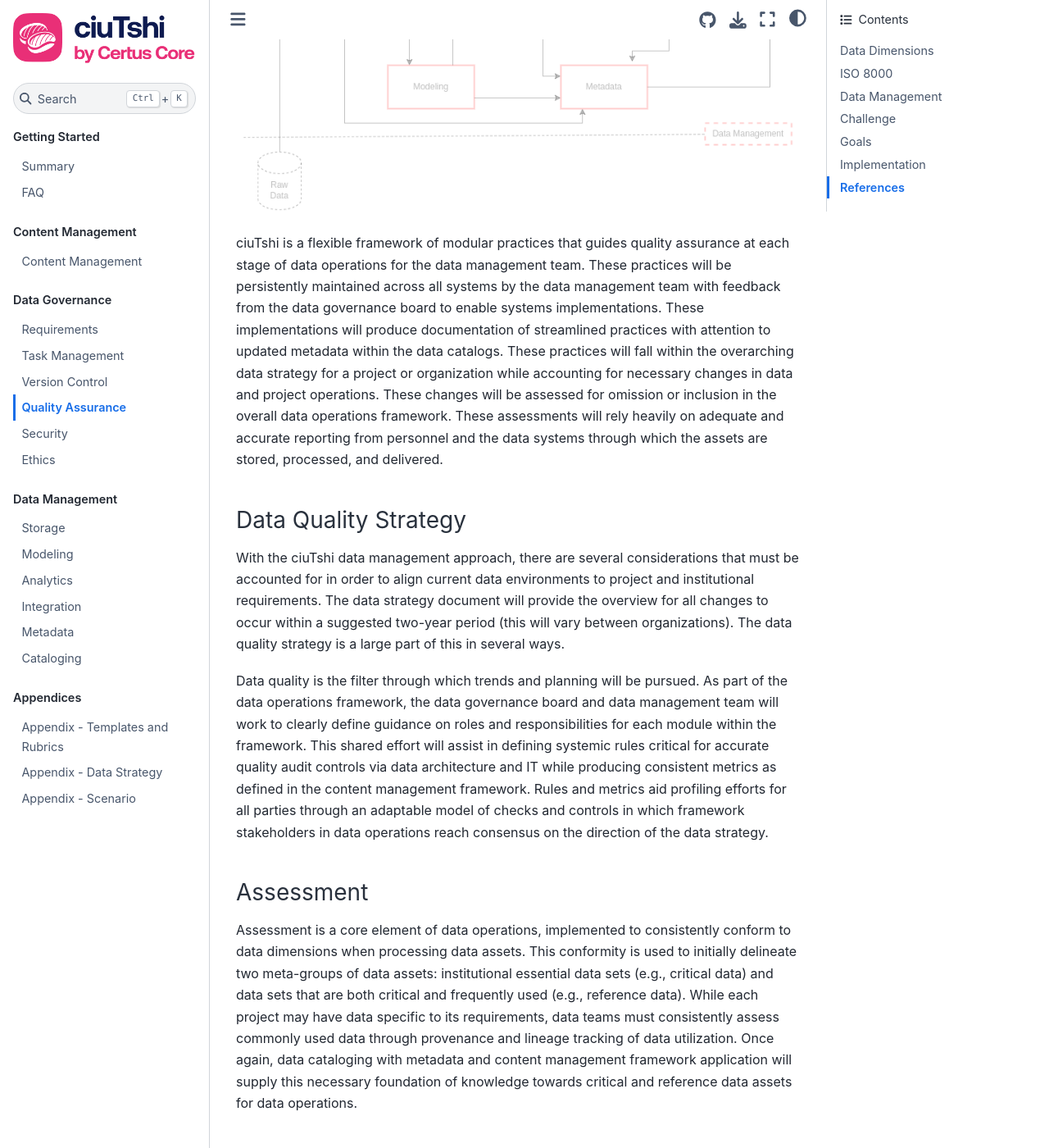
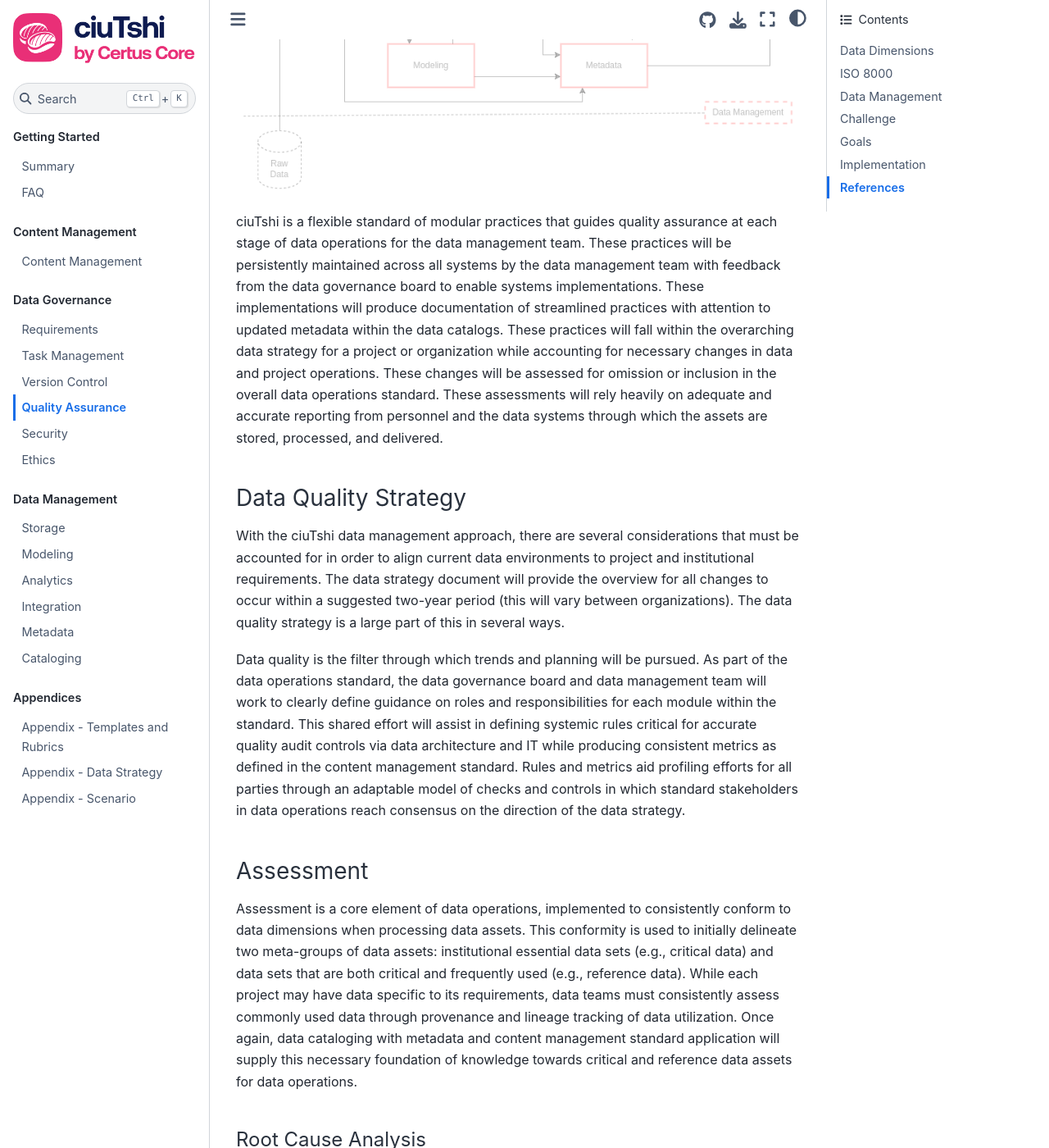
Before and after one commit to CertusGroup/ciutshi, a Sphinx documentation site: the page built from docs/source/quality_assurance.md, in a window 1280 px wide and 1400 px high, scrolled down 5109 px. Shown: the whole window at 82% size. Built offline with Sphinx 7.4.7 and the Sphinx Book theme 1.1.4, drawn with Linux system fonts in a browser that asks for light colours; some of the changed text lies outside the part shown.

Commit message:
update language - data gov modules

```diff
--- a/docs/source/quality_assurance.md
+++ b/docs/source/quality_assurance.md
@@ -2,7 +2,7 @@
 
 Data operations is focused on mobilizing high-quality outcomes for data products and data services requests. This goal of quality assurance for data assets is critical as it effects the practices and shifts through data governance to data management fundamentals. Data quality management is the planning, implementation, and control of activities that apply consistent and rigorous techniques to requested data assets at a high standard of assurance[1](quality_assurance/references).
 
-This focus on assurance for reliability is ultimately geared towards building institutional trust with customers and stakeholders[2](quality_assurance/references). As the data operations framework encourages literacy for broad application of common data practices, quality assurance is directed at development of understanding for the methods and context of data products and services. These knowledge processes require a nuanced set of relationships linking planning, data practices, institutional data standards, and overarching data governance processes.
+This focus on assurance for reliability is ultimately geared towards building institutional trust with customers and stakeholders[2](quality_assurance/references). As the data operations standard encourages literacy for broad application of common data practices, quality assurance is directed at development of understanding for the methods and context of data products and services. These knowledge processes require a nuanced set of relationships linking planning, data practices, institutional data standards, and overarching data governance processes.
 
 It is important to understand that data governance processes, like data operations and data management, should be handled and grown as a program and not a project. The mentality of a data assurance program encourages a strategic engagement with the practices as a holistic system within data operations, guiding data governance practices towards data management efficiencies. A commitment to this guidance results in measurability of impact, leading to data-driven cost reductions in operations, access to, and maintenance of data asset resources. Commitment to quality assurance also hedges security risks through iterative, supervised review of practices. Observation and refinement of these practices allows for rapid remediation of data challenges encounter by the customers.
 
@@ -35,13 +35,13 @@ ciuTshi is structured to fully-integrate data management practices with data ope
 
 ### Rules
 
-Rules are the most fundamental element of data lifecycle management. Though these may integrate in specific ways based on the data architecture, what they control and how they impact data management are commonly applied across institutional systems. The rule-based compliance to data dimension considerations within quality assurance drive institutional value of the architectures and the guiding frameworks. As a result, rules establish policy within and between institutional data architectures: distinguishing baseline data management across all systems while tracking unique practices within each without affecting reproducibility of results in the others. This goal of establishing and maintaining parity across data systems is how data lifecycle management sustains and evolves its practices with minimal strategic risks.
+Rules are the most fundamental element of data lifecycle management. Though these may integrate in specific ways based on the data architecture, what they control and how they impact data management are commonly applied across institutional systems. The rule-based compliance to data dimension considerations within quality assurance drive institutional value of the architectures and the guiding standards. As a result, rules establish policy within and between institutional data architectures: distinguishing baseline data management across all systems while tracking unique practices within each without affecting reproducibility of results in the others. This goal of establishing and maintaining parity across data systems is how data lifecycle management sustains and evolves its practices with minimal strategic risks.
 
-These rules, covering several factors including roles and responsibilities per framework module, will be detailed within the content management framework and metadata practices.
+These rules, covering several factors including roles and responsibilities per standard module, will be detailed within the content management standard and metadata practices.
 
 ### Issues
 
-Where rules establish parity of policy across systems, it should be understood that each rule is created to account for particular risks in the frameworks and data systems. These risks may be internally- or externally-driven based on the institution, the users, and the overarching data security policies. This version of the ciuTshi data operations framework covers four initial areas of consideration: leadership; data entry practices; functionality; and system design.
+Where rules establish parity of policy across systems, it should be understood that each rule is created to account for particular risks in the standards and data systems. These risks may be internally- or externally-driven based on the institution, the users, and the overarching data security policies. This version of the ciuTshi data operations standard covers four initial areas of consideration: leadership; data entry practices; functionality; and system design.
 
 An initial consideration to consistent compliance with data operations practices is found in challenges with leadership. From persistent and incremental use of requirements for data management function to delivery of data products with educational and documentation materials, there is a cyclical relationship that must be maintained between leadership, project management, and the data management teams. Many of these will be addressed through development of nuanced content management practices. These practice in turn will allow data operations, data architecture, and technology team leadership to accurately and efficiently allocate resources for optimal project outcomes.
 
@@ -55,7 +55,7 @@ In order to maintain data dimensions, care and attention must be paid to how iss
 
 ## Challenge
 
-Projects can process numerous single-use data sets across several projects and networks each year. This data management complexity makes data processing and data system reuse challenging. Quality assurance will ensure consistent implementation and documentation of data practices within data operations using options such as: a multi-network data catalog system, content management templates, reusable metadata models, and other adaptable practices. This framework demonstrates responsibility to data project customers and stakeholders through delivery of data assets in manners that are reproducible and maintainable to a high-level of quality. The dedication to reproducibility drives simplified transfer of knowledge between ciuTshi-compliant systems and customer systems, resulting in much quicker development cycles with enriched metrics, rapid feedback, and cumulative insight generation. In a constantly changing data landscape, projects needs to have a quality assurance system that encourages persistent vigilance on data operations resources and how to best mobilize them for optimized data management practices.
+Projects can process numerous single-use data sets across several projects and networks each year. This data management complexity makes data processing and data system reuse challenging. Quality assurance will ensure consistent implementation and documentation of data practices within data operations using options such as: a multi-network data catalog system, content management templates, reusable metadata models, and other adaptable practices. This standard demonstrates responsibility to data project customers and stakeholders through delivery of data assets in manners that are reproducible and maintainable to a high-level of quality. The dedication to reproducibility drives simplified transfer of knowledge between ciuTshi-compliant systems and customer systems, resulting in much quicker development cycles with enriched metrics, rapid feedback, and cumulative insight generation. In a constantly changing data landscape, projects needs to have a quality assurance system that encourages persistent vigilance on data operations resources and how to best mobilize them for optimized data management practices.
 
 ## Goals
 
@@ -68,17 +68,17 @@ Projects can process numerous single-use data sets across several projects and n
 
 ![QA Overview](static/images/do_overview_qa.png)
 
-ciuTshi is a flexible framework of modular practices that guides quality assurance at each stage of data operations for the data management team. These practices will be persistently maintained across all systems by the data management team with feedback from the data governance board to enable systems implementations. These implementations will produce documentation of streamlined practices with attention to updated metadata within the data catalogs. These practices will fall within the overarching data strategy for a project or organization while accounting for necessary changes in data and project operations. These changes will be assessed for omission or inclusion in the overall data operations framework. These assessments will rely heavily on adequate and accurate reporting from personnel and the data systems through which the assets are stored, processed, and delivered.
+ciuTshi is a flexible standard of modular practices that guides quality assurance at each stage of data operations for the data management team. These practices will be persistently maintained across all systems by the data management team with feedback from the data governance board to enable systems implementations. These implementations will produce documentation of streamlined practices with attention to updated metadata within the data catalogs. These practices will fall within the overarching data strategy for a project or organization while accounting for necessary changes in data and project operations. These changes will be assessed for omission or inclusion in the overall data operations standard. These assessments will rely heavily on adequate and accurate reporting from personnel and the data systems through which the assets are stored, processed, and delivered.
 
 ### Data Quality Strategy
 
 With the ciuTshi data management approach, there are several considerations that must be accounted for in order to align current data environments to project and institutional requirements. The data strategy document will provide the overview for all changes to occur within a suggested two-year period (this will vary between organizations). The data quality strategy is a large part of this in several ways.
 
-Data quality is the filter through which trends and planning will be pursued. As part of the data operations framework, the data governance board and data management team will work to clearly define guidance on roles and responsibilities for each module within the framework. This shared effort will assist in defining systemic rules critical for accurate quality audit controls via data architecture and IT while producing consistent metrics as defined in the content management framework. Rules and metrics aid profiling efforts for all parties through an adaptable model of checks and controls in which framework stakeholders in data operations reach consensus on the direction of the data strategy.
+Data quality is the filter through which trends and planning will be pursued. As part of the data operations standard, the data governance board and data management team will work to clearly define guidance on roles and responsibilities for each module within the standard. This shared effort will assist in defining systemic rules critical for accurate quality audit controls via data architecture and IT while producing consistent metrics as defined in the content management standard. Rules and metrics aid profiling efforts for all parties through an adaptable model of checks and controls in which standard stakeholders in data operations reach consensus on the direction of the data strategy.
 
 ### Assessment
 
-Assessment is a core element of data operations, implemented to consistently conform to data dimensions when processing data assets. This conformity is used to initially delineate two meta-groups of data assets: institutional essential data sets (e.g., critical data) and data sets that are both critical and frequently used (e.g., reference data). While each project may have data specific to its requirements, data teams must consistently assess commonly used data through provenance and lineage tracking of data utilization. Once again, data cataloging with metadata and content management framework application will supply this necessary foundation of knowledge towards critical and reference data assets for data operations.
+Assessment is a core element of data operations, implemented to consistently conform to data dimensions when processing data assets. This conformity is used to initially delineate two meta-groups of data assets: institutional essential data sets (e.g., critical data) and data sets that are both critical and frequently used (e.g., reference data). While each project may have data specific to its requirements, data teams must consistently assess commonly used data through provenance and lineage tracking of data utilization. Once again, data cataloging with metadata and content management standard application will supply this necessary foundation of knowledge towards critical and reference data assets for data operations.
 
 #### Root Cause Analysis
 
@@ -86,7 +86,7 @@ As stated in the DAMA-DMBOK[1](quality_assurance/references):
 
 > A root cause of a problem is a factor that, if eliminated, would remove the problem itself. Root cause analysis is a process of understanding factors that contribute to problems and the ways they contribute.
 
-This is a critical element of quality assurance as maintaining consistent and rigorous processes are contingent upon persistent monitoring of systems and processes. These systems and processes must have detailed metrics that inform data architecture and data management teams of root challenges and immediate potential solutions. There are several methods to perform root cause analysis such as Pareto analysis, process analysis, and causal factor analysis among many others. Approaches to root cause analysis should be templated within the content management framework for future reference and documented throughout system-appropriate content management software for knowledge discovery.
+This is a critical element of quality assurance as maintaining consistent and rigorous processes are contingent upon persistent monitoring of systems and processes. These systems and processes must have detailed metrics that inform data architecture and data management teams of root challenges and immediate potential solutions. There are several methods to perform root cause analysis such as Pareto analysis, process analysis, and causal factor analysis among many others. Approaches to root cause analysis should be templated within the content management standard for future reference and documented throughout system-appropriate content management software for knowledge discovery.
 
 #### Impact and Corrective Actions
 
@@ -99,11 +99,11 @@ The primary goal of quality assurance is positive institutional impact. This imp
 * _**Controllability**_ - Metrics should reflect a controllable institutional dimension.
 * _**Trending**_ - Metrics should enable longitudinal and predictive improvement models.
 
-All metrics defined in data operations, data management, and content management rubrics should be demonstrably linked to these categories. This practice is part of a larger statistical process control that helps remediate requirements between data management and data architecture teams. The data governance board are the primary stakeholders, routing concerns from project operations to data operations with purview over institutional alignment of metrics for institutional value. Data operations is then tasked to review and communicate dimensional shifts in metric indicators to the board for overall data asset and data systems enhancement. The goal of these exchanges is to progress the data operations framework for persistent improvement during the data strategy period.
+All metrics defined in data operations, data management, and content management rubrics should be demonstrably linked to these categories. This practice is part of a larger statistical process control that helps remediate requirements between data management and data architecture teams. The data governance board are the primary stakeholders, routing concerns from project operations to data operations with purview over institutional alignment of metrics for institutional value. Data operations is then tasked to review and communicate dimensional shifts in metric indicators to the board for overall data asset and data systems enhancement. The goal of these exchanges is to progress the data operations standard for persistent improvement during the data strategy period.
 
 #### Reporting
 
-Institutional impact and corrective actions require accurate and consistent reporting in order to enable framework improvements. Reporting is critical as consistent documentation of negotiated metrics for quality assurance enables knowledge discovery during the root cause analysis for a given data asset challenge. Defects and other flaws in the system require rapid and accurate reporting between project and data operations as a primary requirement adjustment mechanism. This mechanism will aid the data management team in their task management and content management efforts including metadata shifts, data catalog adjustments, and delivery timeline effects resultant from new requirements.
+Institutional impact and corrective actions require accurate and consistent reporting in order to enable standard improvements. Reporting is critical as consistent documentation of negotiated metrics for quality assurance enables knowledge discovery during the root cause analysis for a given data asset challenge. Defects and other flaws in the system require rapid and accurate reporting between project and data operations as a primary requirement adjustment mechanism. This mechanism will aid the data management team in their task management and content management efforts including metadata shifts, data catalog adjustments, and delivery timeline effects resultant from new requirements.
 
 (quality_assurance/references)=
 
```
Also changed, not shown: docs/source/ethics.md (+2 -2 lines), docs/source/security.md (+2 -2 lines), docs/source/task_management.md (+3 -3 lines), docs/source/version_control.md (+5 -5 lines).
